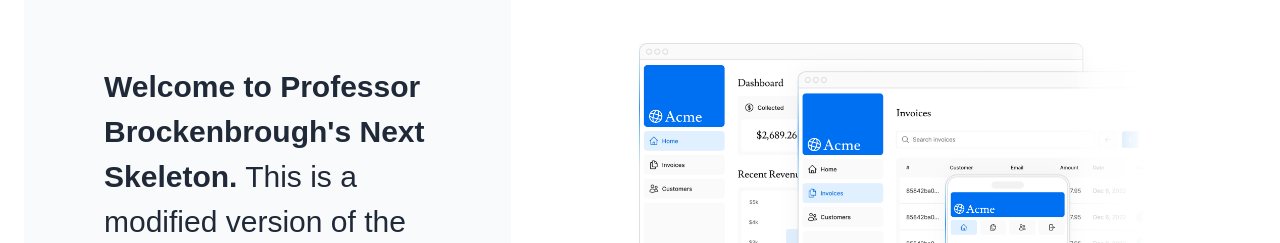
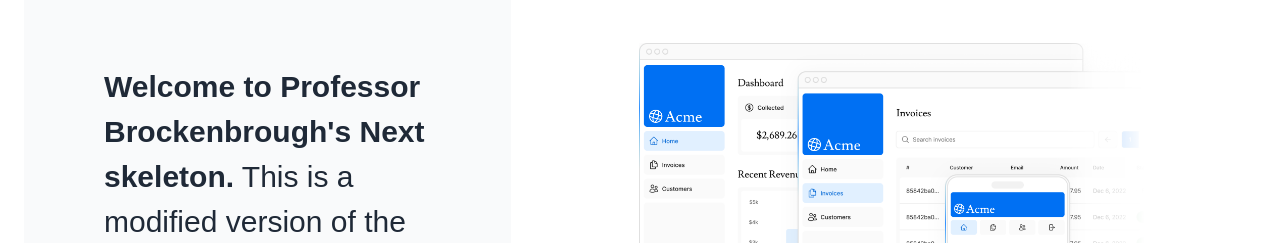
Before and after one commit to brockenbrough/ssu-social-next, a Next.js app in the folder ssu-app/: page / in a window 1280 px wide. Shown: the part 277-520 px from the top of the page. Built offline with nearby package versions, Linux system fonts and the light colour scheme; a web font is replaced by a local one.

Commit message:
A trivial home page change.

```diff
--- a/ssu-app/app/page.tsx
+++ b/ssu-app/app/page.tsx
@@ -20,7 +20,7 @@ export default function Page() {
         <div className="flex flex-col justify-center gap-6 rounded-lg bg-gray-50 px-6 py-10 md:w-2/5 md:px-20">
 
           <p className={`${lusitana.className} text-xl text-gray-800 md:text-3xl md:leading-normal`}>
-            <strong>Welcome to Professor Brockenbrough&apos;s Next Skeleton.</strong> This is a modified version of
+            <strong>Welcome to Professor Brockenbrough&apos;s Next skeleton.</strong> This is a modified version of
             the one described in the{' '}
             <a href="https://nextjs.org/learn/" className="text-blue-500">
               Next.js Learn Course
```
